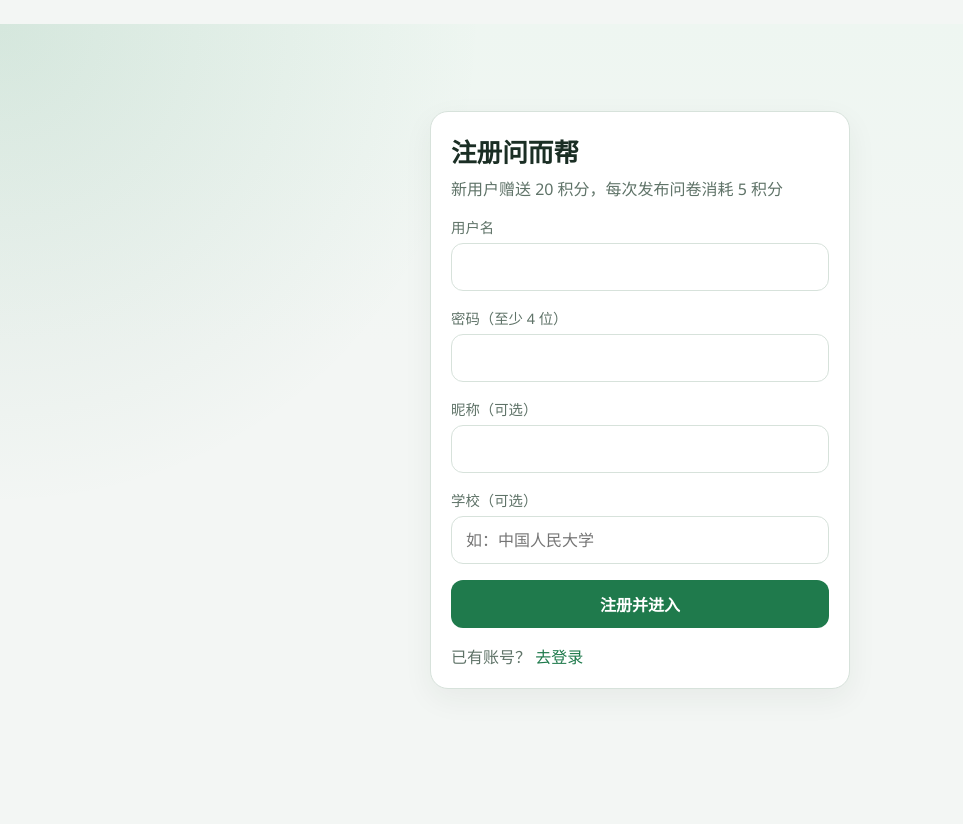
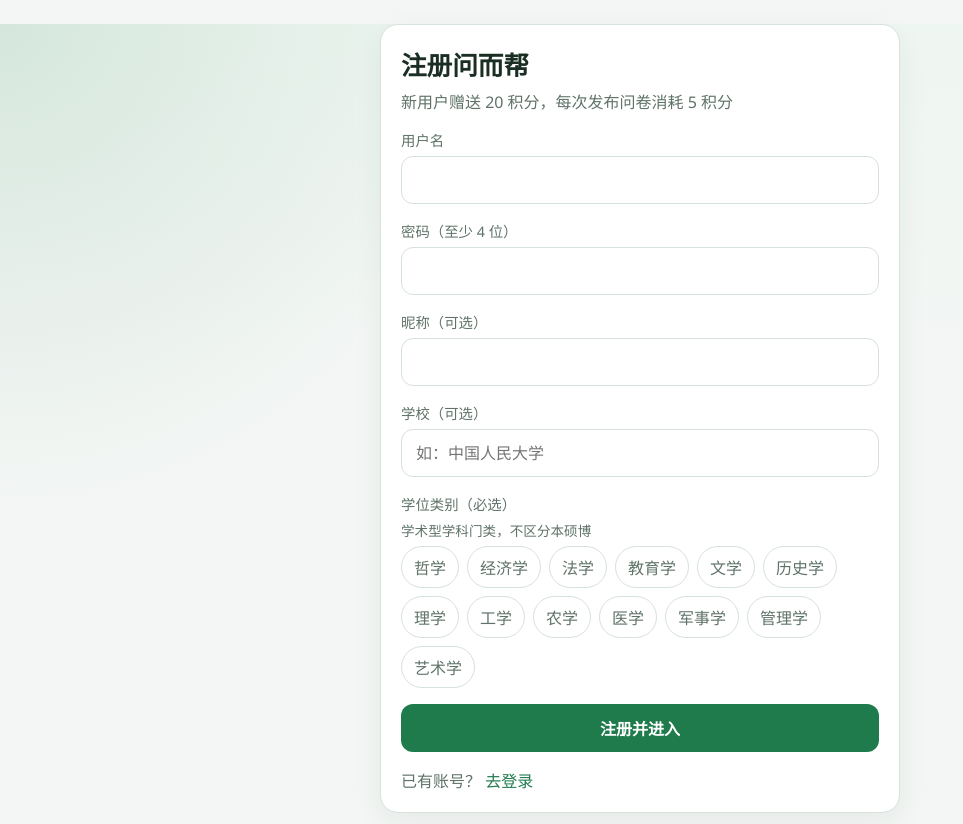
Before and after one commit to Liaofeng1/wenerbang_frontend, a Vue app: page /register in a window 1280 px wide. Shown: the whole page, without its empty margins (0-963 px from the left). Built offline with nearby package versions, Linux system fonts and the light colour scheme.

Commit message:
Add degree category selection on register and survey publish.
Users pick a discipline tag at signup; publishers can target degrees and the hall shows eligibility.

```diff
--- a/src/constants/api.ts
+++ b/src/constants/api.ts
@@ -1,6 +1,7 @@
 export const API_AUTH_REGISTER = '/api/v1/auth/register'
 export const API_AUTH_LOGIN = '/api/v1/auth/login'
 export const API_ME = '/api/v1/me'
+export const API_DEGREE_TAGS = '/api/v1/meta/degree-tags'
 export const API_SURVEYS = '/api/v1/surveys'
 export const API_SURVEYS_MINE = '/api/v1/surveys/mine'
 export const API_COMPLETIONS_MINE = '/api/v1/completions/mine'
--- /dev/null
+++ b/src/constants/degrees.ts
@@ -0,0 +1,18 @@
+/** 学术型学位 · 学科门类（不区分本硕博） */
+export const DEGREE_TAGS = [
+  '哲学',
+  '经济学',
+  '法学',
+  '教育学',
+  '文学',
+  '历史学',
+  '理学',
+  '工学',
+  '农学',
+  '医学',
+  '军事学',
+  '管理学',
+  '艺术学',
+] as const
+
+export type DegreeTag = (typeof DEGREE_TAGS)[number]
--- a/src/pages/auth/RegisterPage.vue
+++ b/src/pages/auth/RegisterPage.vue
@@ -21,6 +21,22 @@
         <label>学校（可选）</label>
         <input v-model="school" placeholder="如：中国人民大学" />
       </div>
+      <div class="field">
+        <label>学位类别（必选）</label>
+        <p class="muted" style="font-size: 0.85rem">学术型学科门类，不区分本硕博</p>
+        <div class="chip-grid">
+          <button
+            v-for="tag in DEGREE_TAGS"
+            :key="tag"
+            type="button"
+            class="chip"
+            :class="{ active: degreeTag === tag }"
+            @click="degreeTag = tag"
+          >
+            {{ tag }}
+          </button>
+        </div>
+      </div>
       <p v-if="error" class="error">{{ error }}</p>
       <button class="btn" :disabled="loading" @click="onSubmit">
         {{ loading ? '注册中…' : '注册并进入' }}
@@ -36,6 +52,7 @@
 <script setup lang="ts">
 import { ref } from 'vue'
 import { useRouter } from 'vue-router'
+import { DEGREE_TAGS } from '@/constants/degrees'
 import { register } from '@/services/auth'
 import { useUserStore } from '@/stores/user'
 
@@ -46,11 +63,16 @@ const username = ref('')
 const password = ref('')
 const nickname = ref('')
 const school = ref('')
+const degreeTag = ref('')
 const loading = ref(false)
 const error = ref('')
 
 async function onSubmit() {
   error.value = ''
+  if (!degreeTag.value) {
+    error.value = '请选择学位类别'
+    return
+  }
   loading.value = true
   try {
     const res = await register({
@@ -58,6 +80,7 @@ async function onSubmit() {
       password: password.value,
       nickname: nickname.value.trim(),
       school: school.value.trim(),
+      degree_tag: degreeTag.value,
     })
     userStore.setAuth(res.token, res.user)
     await router.replace('/home')
--- a/src/pages/home/HomePage.vue
+++ b/src/pages/home/HomePage.vue
@@ -19,6 +19,9 @@
         </div>
         <p class="muted">
           {{ item.publisher_nickname || '同学' }} · 进度 {{ item.filled_count }}/{{ item.target_count }}
+        </p>
+        <p class="muted">
+          面向：{{ formatTargets(item.target_degrees) }}
         </p>
         <p v-if="item.description">{{ item.description }}</p>
         <p v-if="item.publisher_id !== myId" class="muted">
@@ -76,6 +79,11 @@ const completingId = ref<number | null>(null)
 const openingId = ref<number | null>(null)
 const myId = computed(() => userStore.userInfo?.id)
 const minAwaySeconds = ref(30)
+
+function formatTargets(tags?: string[]) {
+  if (!tags || tags.length === 0) return '不限学位'
+  return tags.join('、')
+}
 
 /** Local UI state for leave/return timing per survey */
 const tracking = reactive<
--- a/src/pages/profile/ProfilePage.vue
+++ b/src/pages/profile/ProfilePage.vue
@@ -4,7 +4,11 @@
       <div class="row" style="justify-content: space-between">
         <div>
           <h1 class="hero-title">{{ user?.nickname || user?.username || '我的' }}</h1>
-          <p class="muted">{{ user?.school || '未填写学校' }} · @{{ user?.username }}</p>
+          <p class="muted">
+            {{ user?.school || '未填写学校' }}
+            · {{ user?.degree_tag || '未选学位' }}
+            · @{{ user?.username }}
+          </p>
         </div>
         <button class="btn ghost" @click="onLogout">退出登录</button>
       </div>
--- a/src/pages/survey/CreatePage.vue
+++ b/src/pages/survey/CreatePage.vue
@@ -30,6 +30,28 @@
         <input v-model.number="rewardPoints" type="number" min="1" />
       </div>
     </div>
+    <div class="field">
+      <label>面向学位类别</label>
+      <p class="muted" style="font-size: 0.85rem">
+        不选表示不限；勾选后仅对应学科门类学生可填写
+      </p>
+      <div class="row" style="margin-bottom: 8px">
+        <button type="button" class="btn ghost" @click="selectAll">全选</button>
+        <button type="button" class="btn ghost" @click="clearAll">清空（不限）</button>
+      </div>
+      <div class="chip-grid">
+        <button
+          v-for="tag in DEGREE_TAGS"
+          :key="tag"
+          type="button"
+          class="chip"
+          :class="{ active: selected.includes(tag) }"
+          @click="toggle(tag)"
+        >
+          {{ tag }}
+        </button>
+      </div>
+    </div>
     <p v-if="error" class="error">{{ error }}</p>
     <button class="btn" :disabled="loading" @click="onSubmit">
       {{ loading ? '发布中…' : '发布并扣除积分' }}
@@ -40,6 +62,7 @@
 <script setup lang="ts">
 import { computed, onMounted, ref } from 'vue'
 import { useRouter } from 'vue-router'
+import { DEGREE_TAGS } from '@/constants/degrees'
 import { createSurvey } from '@/services/survey'
 import { fetchMe } from '@/services/auth'
 import { useUserStore } from '@/stores/user'
@@ -54,15 +77,32 @@ const targetCount = ref(10)
 const rewardPoints = ref(2)
 const loading = ref(false)
 const error = ref('')
+const selected = ref<string[]>([])
 
 const points = computed(() => userStore.userInfo?.points ?? 0)
 const cost = 5
+
+function toggle(tag: string) {
+  if (selected.value.includes(tag)) {
+    selected.value = selected.value.filter((t) => t !== tag)
+  } else {
+    selected.value = [...selected.value, tag]
+  }
+}
+
+function selectAll() {
+  selected.value = [...DEGREE_TAGS]
+}
+
+function clearAll() {
+  selected.value = []
+}
 
 onMounted(async () => {
   try {
     userStore.setUserInfo(await fetchMe())
   } catch {
-    /* ignore, guard will handle auth */
+    /* ignore */
   }
 })
 
@@ -76,6 +116,7 @@ async function onSubmit() {
       description: description.value.trim(),
       target_count: Number(targetCount.value),
       reward_points: Number(rewardPoints.value),
+      target_degrees: selected.value,
     })
     userStore.setUserInfo(await fetchMe())
     await router.push('/survey/mine')
--- a/src/pages/survey/MinePage.vue
+++ b/src/pages/survey/MinePage.vue
@@ -19,6 +19,7 @@
       <p class="muted">
         进度 {{ item.filled_count }}/{{ item.target_count }} · 每份 +{{ item.reward_points }} 分
       </p>
+      <p class="muted">面向：{{ formatTargets(item.target_degrees) }}</p>
       <a class="linkish" :href="item.link" target="_blank" rel="noopener">打开问卷链接</a>
     </div>
   </div>
@@ -32,6 +33,11 @@ import type { Survey } from '@/types/api'
 const list = ref<Survey[]>([])
 const loading = ref(false)
 const error = ref('')
+
+function formatTargets(tags?: string[]) {
+  if (!tags || tags.length === 0) return '不限学位'
+  return tags.join('、')
+}
 
 async function load() {
   loading.value = true
--- a/src/services/auth.ts
+++ b/src/services/auth.ts
@@ -7,6 +7,7 @@ export function register(payload: {
   password: string
   nickname?: string
   school?: string
+  degree_tag: string
 }) {
   return request<AuthResult>({
     url: API_AUTH_REGISTER,
--- a/src/services/survey.ts
+++ b/src/services/survey.ts
@@ -17,6 +17,7 @@ export function createSurvey(payload: {
   description?: string
   target_count: number
   reward_points: number
+  target_degrees: string[]
 }) {
   return request<Survey>({
     url: API_SURVEYS,
--- a/src/styles.css
+++ b/src/styles.css
@@ -207,7 +207,7 @@ p {
 }
 
 .auth-card {
-  width: min(420px, 100%);
+  width: min(520px, 100%);
 }
 
 .linkish {
@@ -217,3 +217,25 @@ p {
   border: none;
   padding: 0;
 }
+
+.chip-grid {
+  display: flex;
+  flex-wrap: wrap;
+  gap: 8px;
+}
+
+.chip {
+  border: 1px solid var(--line);
+  background: #fff;
+  color: var(--muted);
+  border-radius: 999px;
+  padding: 8px 12px;
+  cursor: pointer;
+}
+
+.chip.active {
+  background: var(--accent-soft);
+  border-color: var(--accent);
+  color: var(--accent);
+  font-weight: 600;
+}
--- a/src/types/api.ts
+++ b/src/types/api.ts
@@ -3,6 +3,7 @@ export interface UserInfo {
   username: string
   nickname: string
   school: string
+  degree_tag: string
   points: number
   created_at?: string
 }
@@ -22,6 +23,7 @@ export interface Survey {
   reward_points: number
   filled_count: number
   status: 'open' | 'closed' | string
+  target_degrees?: string[]
   created_at?: string
   publisher_nickname?: string
 }
```
